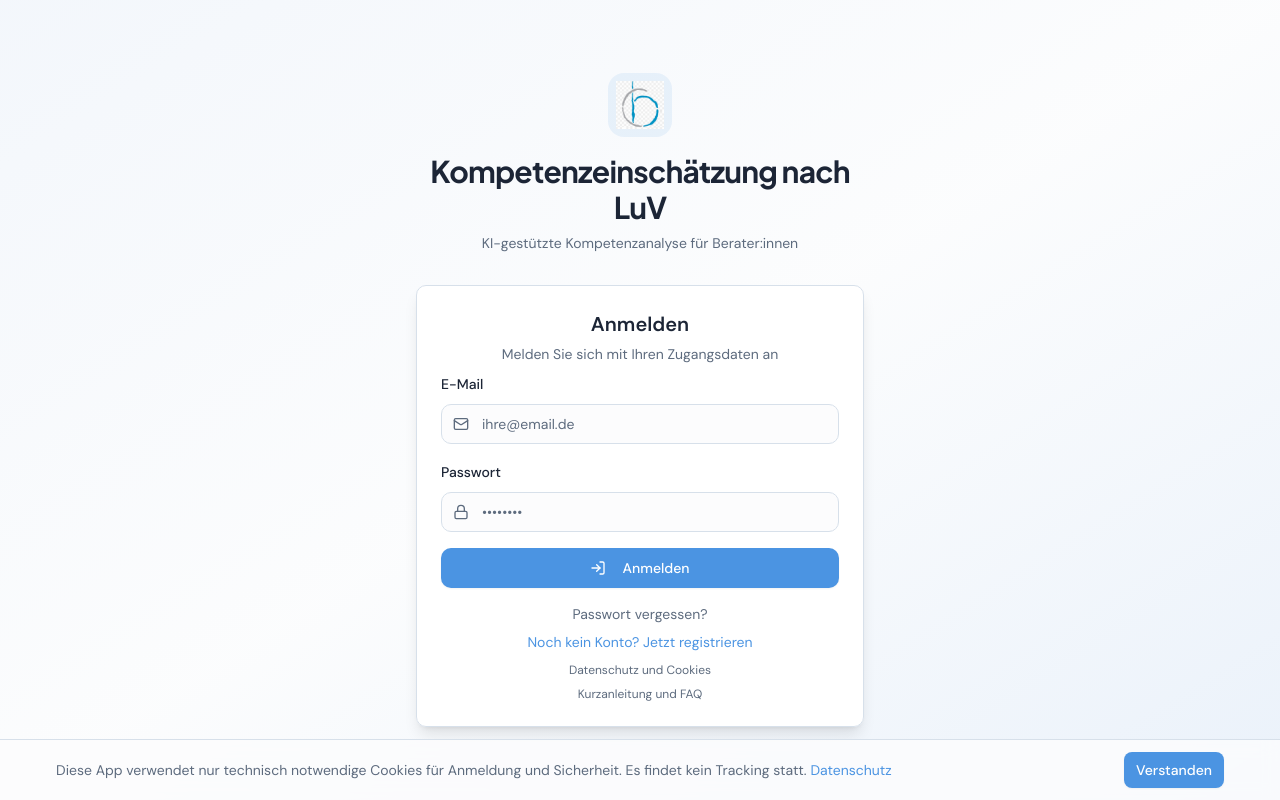
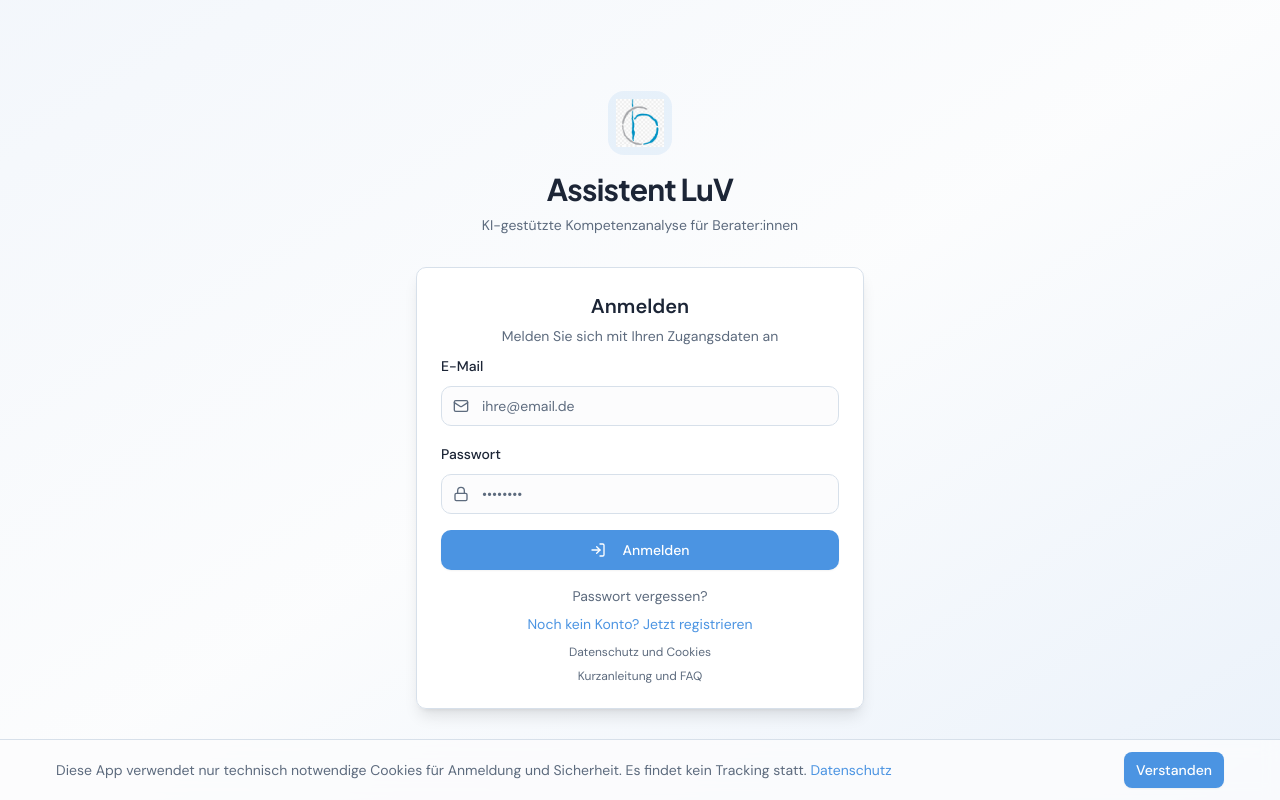
Before and after one commit to Tintenkleckser/LUV1, a Next.js app: page / in a window 1280 px wide. Built offline with nearby package versions, Linux system fonts and the light colour scheme; no server answers.

Commit message:
Update login title to Assistent LuV

```diff
--- a/app/page.tsx
+++ b/app/page.tsx
@@ -92,7 +92,7 @@ export default function AuthPage() {
             <img src="/logo.png" alt="Kompetenzeinschätzung Logo" className="w-12 h-12 object-contain" />
           </div>
           <h1 className="text-3xl font-display font-bold tracking-tight text-foreground">
-            Kompetenzeinschätzung nach LuV
+            Assistent LuV
           </h1>
           <p className="text-muted-foreground mt-2 text-sm">
             KI-gestützte Kompetenzanalyse für Berater:innen
```
